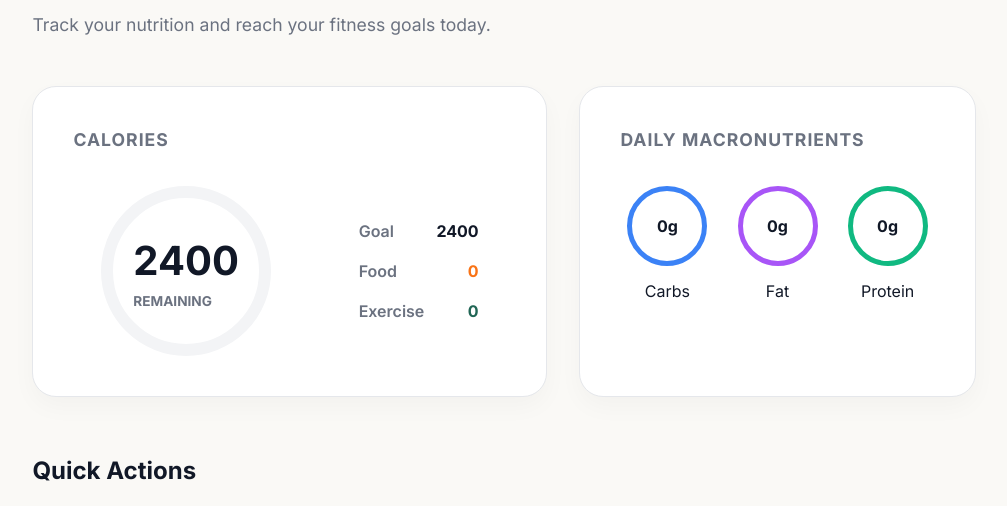
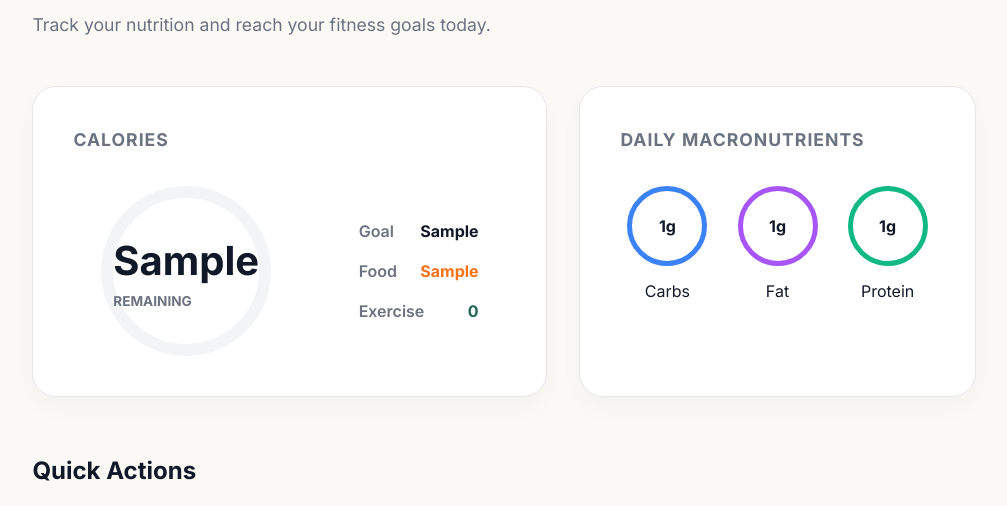
Before and after one commit to elori9/NutriEPS, a Django app: template templates/nutrieps/home.html in a window 1280 px wide. Shown: the part 248-754 px from the top of the page, without its empty margins (136-1143 px from the left). Run offline with Django 5.2, Linux system fonts and the light colour scheme; a user stored in the database is signed in; tables that the repository leaves empty hold one stand-in row (values such as "Sample post"); the template is opened without the code that fills it: most values are stand-ins (such as "Sample title", 1, 10 or a date in 2020).

Commit message:
Bind dynamic backend variables to home.html and removed @login_required at home (fix)

```diff
--- a/nutrieps/views.py
+++ b/nutrieps/views.py
@@ -13,10 +13,13 @@ from .services import search_foods
 
 # Create your views here.
 
-@login_required
 def home(request):
     """Home page view - P6 logic. Real data from database"""
     from django.utils import timezone
+
+    # Si l'usuari no ha iniciat sessió, enviem-lo a l'HTML perquè vegi el Landing Page
+    if not request.user.is_authenticated:
+        return render(request, 'nutrieps/home.html', {})
 
     today = timezone.now().date()
 
--- a/templates/nutrieps/home.html
+++ b/templates/nutrieps/home.html
@@ -18,13 +18,13 @@
             <div class="tracker-body">
                 <div class="calorie-doughnut">
                     <div class="doughnut-text">
-                        <span class="calories-left">2400</span>
+                        <span class="calories-left">{{ calories_remaining }}</span>
                         <p>Remaining</p>
                     </div>
                 </div>
                 <div class="calorie-list">
-                    <div class="c-item">Goal <span>2400</span></div>
-                    <div class="c-item">Food <span class="orange-txt">0</span></div>
+                    <div class="c-item">Goal <span>{{ calories_goal }}</span></div>
+                    <div class="c-item">Food <span class="orange-txt">{{ calories_consumed }}</span></div>
                     <div class="c-item">Exercise <span class="green-txt">0</span></div>
                 </div>
             </div>
@@ -34,15 +34,15 @@
             <div class="card-header"><h3>Daily Macronutrients</h3></div>
             <div class="macro-body">
                 <div class="macro-item">
-                    <div class="macro-circle blue-ring">0g</div>
+                    <div class="macro-circle blue-ring">{{ total_carbs }}g</div>
                     <span>Carbs</span>
                 </div>
                 <div class="macro-item">
-                    <div class="macro-circle purple-ring">0g</div>
+                    <div class="macro-circle purple-ring">{{ total_fat }}g</div>
                     <span>Fat</span>
                 </div>
                 <div class="macro-item">
-                    <div class="macro-circle green-ring">0g</div>
+                    <div class="macro-circle green-ring">{{ total_protein }}g</div>
                     <span>Protein</span>
                 </div>
             </div>
```
